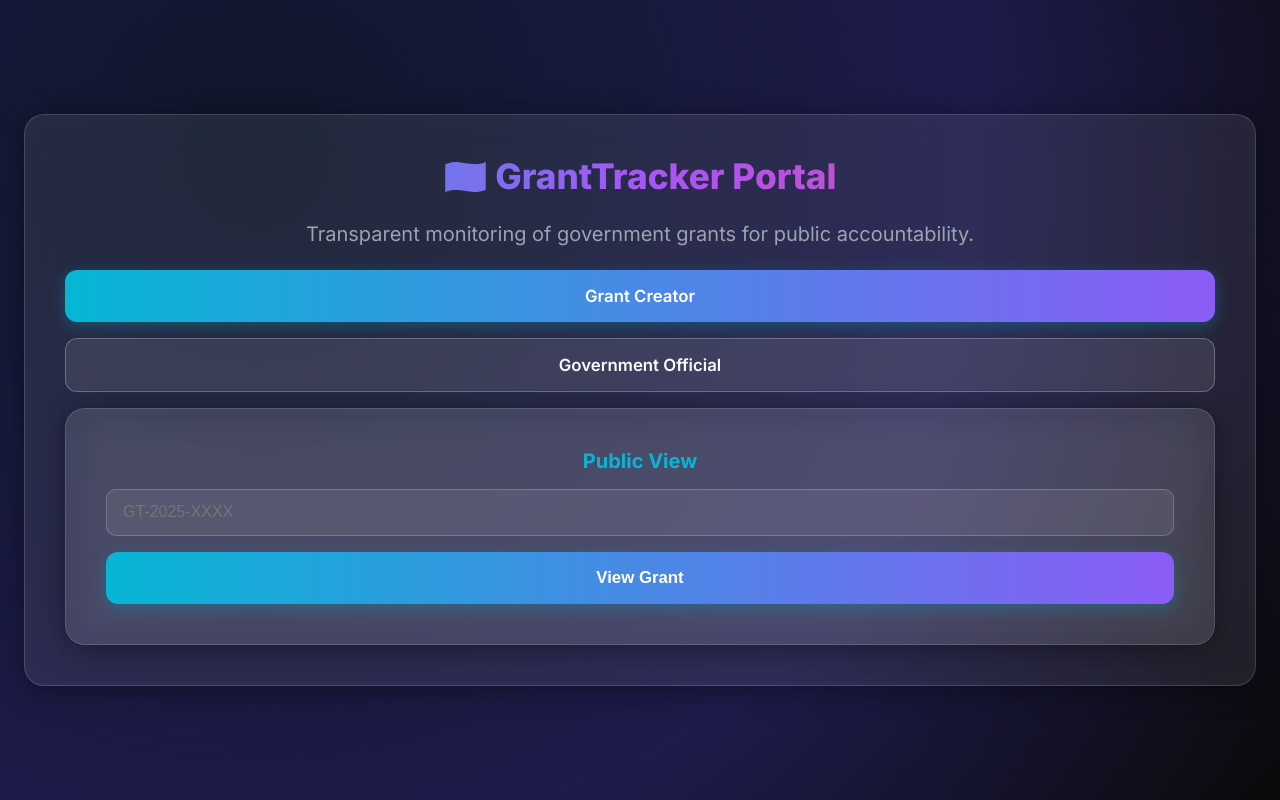
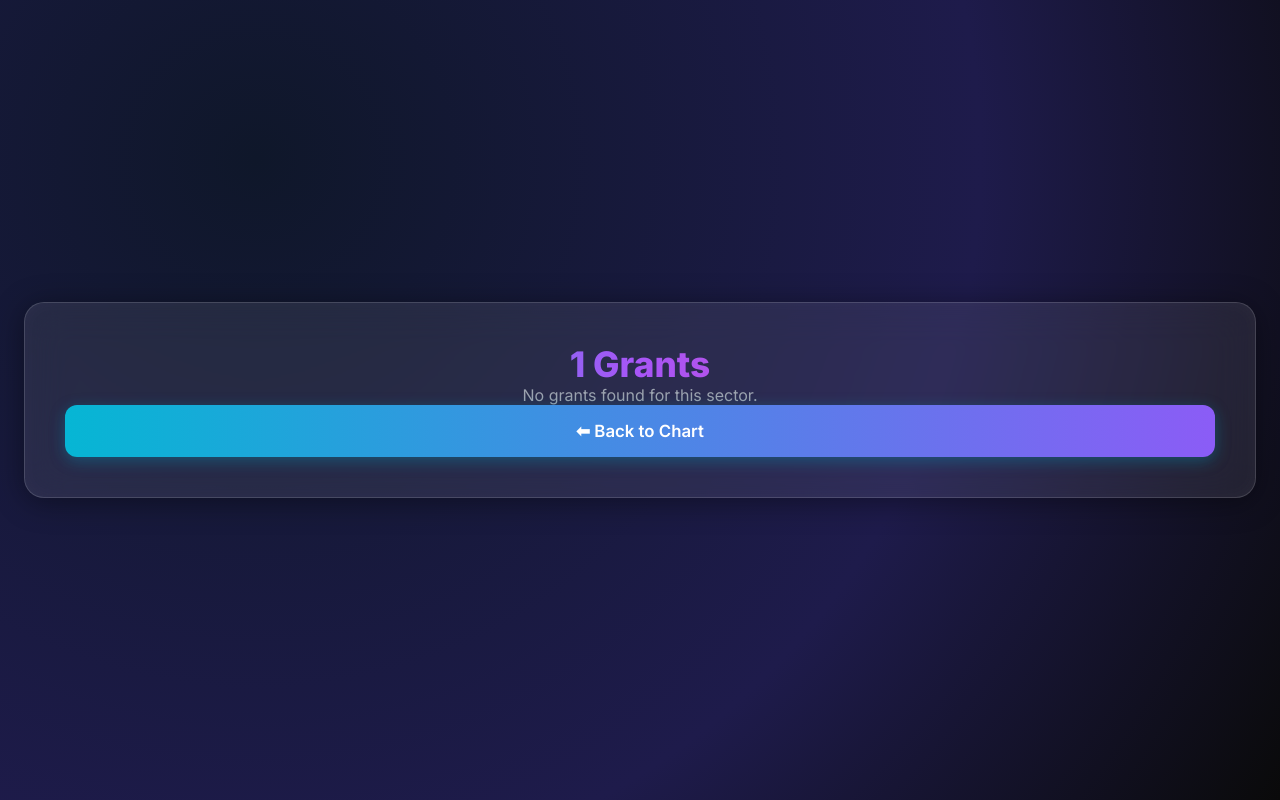
Before and after one commit to mamothai/grant-tracker-frontend, a React (Vite) app: page /sectors/1 in a window 1280 px wide. Before the commit this address led to /. Built offline with nearby package versions, Linux system fonts and the light colour scheme.

Commit message:
✨ Complete grant tracker with dynamic chart and details

```diff
--- a/package.json
+++ b/package.json
@@ -10,7 +10,9 @@
     "preview": "vite preview"
   },
   "dependencies": {
+    "chart.js": "^4.5.1",
     "react": "^19.1.1",
+    "react-chartjs-2": "^5.3.1",
     "react-dom": "^19.1.1",
     "react-router-dom": "^7.9.5"
   },
--- a/src/App.jsx
+++ b/src/App.jsx
@@ -1,7 +1,8 @@
 import { Link, Routes, Route, useParams, useNavigate, Navigate } from "react-router-dom";
 import { useState, useEffect } from "react";
+import GrantSectorChart from "./components/GrantSectorChart";
+import SectorDetails from "./pages/SectorDetails";
 
-// ROOT APP
 const App = () => {
   return (
     <div>
@@ -9,9 +10,8 @@ const App = () => {
         <Route path="/" element={<Home />} />
         <Route path="/creator-login" element={<CreatorLogin />} />
         <Route path="/creator-dashboard" element={<CreatorDashboard />} />
-        <Route path="/gov-login" element={<GovLogin />} />
-        <Route path="/gov-dashboard" element={<GovDashboard />} />
-        <Route path="/view/:id" element={<PublicView />} />
+        <Route path="/chart" element={<GrantSectorChart />} />
+        <Route path="/sectors/:sectorName" element={<SectorDetails />} />
         <Route path="*" element={<Navigate to="/" replace />} />
       </Routes>
     </div>
@@ -23,31 +23,11 @@ const Home = () => (
   <div className="flex-center">
     <div className="glass max-w-4xl w-full space-y-6 text-center">
       <h1 className="text-gradient text-4xl font-bold">🇮🇳 GrantTracker Portal</h1>
-      <p className="text-lg text-gray">
-        Transparent monitoring of government grants for public accountability.
-      </p>
+      <p className="text-lg text-gray">Transparent monitoring of government grants.</p>
 
       <div className="space-y-4">
         <Link to="/creator-login" className="btn-primary">Grant Creator</Link>
-        <Link to="/gov-login" className="btn-glass">Government Official</Link>
-
-        <div className="glass space-y-4">
-          <h3 className="text-cyan text-lg font-semibold">Public View</h3>
-          <input
-            placeholder="GT-2025-XXXX"
-            id="public-id"
-            className="w-full p-3 rounded border-none outline-none"
-          />
-          <button
-            className="btn-primary"
-            onClick={() => {
-              const id = document.getElementById("public-id").value || "GT-2025-1001";
-              window.location.href = `/view/${id}`;
-            }}
-          >
-            View Grant
-          </button>
-        </div>
+        <Link to="/chart" className="btn-glass">Public Dashboard</Link>
       </div>
     </div>
   </div>
@@ -71,7 +51,7 @@ const CreatorLogin = () => {
   return (
     <div className="flex-center">
       <div className="glass max-w-md w-full text-center">
-        <h2 className="text-2xl font-bold text-gradient mb-6">Creator Login</h2>
+        <h2 className="text-gradient text-2xl font-bold mb-6">Creator Login</h2>
         <input
           type="email"
           placeholder="Email"
@@ -126,7 +106,7 @@ const CreatorDashboard = () => {
     grants.push(grant);
     localStorage.setItem("grants", JSON.stringify(grants));
 
-    navigate(`/view/${id}`);
+    navigate(`/chart`);
   };
 
   return (
@@ -152,70 +132,7 @@ const CreatorDashboard = () => {
           onChange={(e) => setField(e.target.value)}
           className="w-full p-3 mb-6 rounded border-none outline-none"
         />
-        <button className="btn-primary" onClick={createGrant}>Generate Grant ID</button>
-      </div>
-    </div>
-  );
-};
-
-// 🏛️ GOV LOGIN (Placeholder)
-const GovLogin = () => (
-  <div className="flex-center">
-    <div className="glass max-w-md w-full text-center">
-      <h2 className="text-2xl font-bold text-gradient mb-6">Government Login</h2>
-      <p>Coming soon — only verified govt officers will be able to update grant progress.</p>
-    </div>
-  </div>
-);
-
-// 🗂️ GOV DASHBOARD (Placeholder)
-const GovDashboard = () => (
-  <div className="flex-center">
-    <div className="glass max-w-md w-full text-center">
-      <h2 className="text-2xl font-bold text-gradient mb-6">Gov Dashboard</h2>
-      <p>Under development...</p>
-    </div>
-  </div>
-);
-
-// 🌍 PUBLIC VIEW
-const PublicView = () => {
-  const { id } = useParams();
-  const [grant, setGrant] = useState(null);
-
-  useEffect(() => {
-    const grants = JSON.parse(localStorage.getItem("grants") || "[]");
-    const found = grants.find((g) => g.id === id);
-    setGrant(found || { error: true });
-  }, [id]);
-
-  if (!grant) return <div className="flex-center"><p>Loading...</p></div>;
-  if (grant.error) return <div className="flex-center"><p>Grant not found.</p></div>;
-
-  return (
-    <div className="flex-center">
-      <div className="glass max-w-3xl w-full space-y-6">
-        <h1 className="text-3xl font-bold text-gradient text-center">
-          Grant ID: {grant.id}
-        </h1>
-        <p className="text-lg text-center">💰 ₹{grant.amount?.toLocaleString()}</p>
-        <p className="text-center text-gray">Field: {grant.field}</p>
-        <p className="text-center text-gray">Created by: {grant.creator}</p>
-
-        <div className="glass">
-          <h2 className="text-xl font-semibold text-cyan mb-4">Updates</h2>
-          {grant.updates.length ? (
-            grant.updates.map((u, i) => (
-              <div key={i} className="space-y-2 border-t border-white/20 pt-3">
-                <p className="font-bold">{u.title}</p>
-                <p className="text-sm text-gray">{u.date}</p>
-                {u.image && <img src={u.image} alt="update" className="rounded mt-2 max-w-md" />}
-              </div>
-            ))
-          ) : (
-            <p className="text-gray">No updates yet.</p>
-          )}
-        </div>
+        <button className="btn-primary" onClick={createGrant}>Generate Grant</button>
       </div>
     </div>
   );
--- /dev/null
+++ b/src/components/GrantSectorChart.jsx
@@ -0,0 +1,67 @@
+import React, { useEffect, useState } from "react";
+import { Pie } from "react-chartjs-2";
+import { Chart as ChartJS, ArcElement, Tooltip, Legend } from "chart.js";
+import { useNavigate } from "react-router-dom";
+
+ChartJS.register(ArcElement, Tooltip, Legend);
+
+const GrantSectorChart = () => {
+  const navigate = useNavigate();
+  const [grants, setGrants] = useState([]);
+
+  useEffect(() => {
+    const stored = JSON.parse(localStorage.getItem("grants") || "[]");
+    setGrants(stored);
+  }, []);
+
+  if (!grants.length)
+    return (
+      <div className="flex-center">
+        <div className="glass max-w-md text-center">
+          <h2 className="text-gradient text-2xl font-bold mb-4">Grants by Sector</h2>
+          <p className="text-gray">No grants found yet. Create some in the Creator Dashboard!</p>
+        </div>
+      </div>
+    );
+
+  const sectors = [...new Set(grants.map((g) => g.field || "Unspecified"))];
+  const totals = sectors.map((s) =>
+    grants.filter((g) => g.field === s).reduce((sum, g) => sum + (g.amount || 0), 0)
+  );
+
+  const data = {
+    labels: sectors,
+    datasets: [
+      {
+        data: totals,
+        backgroundColor: ["#06b6d4", "#a855f7", "#ec4899", "#f59e0b", "#22c55e"],
+        borderWidth: 2,
+        hoverOffset: 10,
+      },
+    ],
+  };
+
+  const options = {
+    onClick: (evt, elements) => {
+      if (elements.length > 0) {
+        const sector = sectors[elements[0].index];
+        navigate(`/sectors/${encodeURIComponent(sector)}`);
+      }
+    },
+    plugins: {
+      legend: { labels: { color: "white", font: { size: 14 } } },
+    },
+  };
+
+  return (
+    <div className="flex-center">
+      <div className="glass max-w-lg w-full text-center">
+        <h2 className="text-gradient text-2xl font-bold mb-4">Grants by Sector</h2>
+        <Pie data={data} options={options} />
+        <p className="text-gray mt-4">Click on a sector to view details.</p>
+      </div>
+    </div>
+  );
+};
+
+export default GrantSectorChart;
--- /dev/null
+++ b/src/pages/SectorDetails.jsx
@@ -0,0 +1,46 @@
+import React, { useEffect, useState } from "react";
+import { useParams, Link } from "react-router-dom";
+
+const SectorDetails = () => {
+  const { sectorName } = useParams();
+  const [grants, setGrants] = useState([]);
+
+  useEffect(() => {
+    const stored = JSON.parse(localStorage.getItem("grants") || "[]");
+    setGrants(stored);
+  }, []);
+
+  const filtered = grants.filter((g) => g.field === sectorName);
+
+  return (
+    <div className="flex-center">
+      <div className="glass max-w-3xl w-full">
+        <h1 className="text-gradient text-3xl font-bold text-center mb-6">
+          {sectorName} Grants
+        </h1>
+
+        {filtered.length ? (
+          <div className="space-y-4">
+            {filtered.map((g) => (
+              <div key={g.id} className="glass p-4">
+                <h3 className="text-cyan text-xl font-bold mb-2">{g.title}</h3>
+                <p><strong>Grant ID:</strong> {g.id}</p>
+                <p><strong>Creator:</strong> {g.creator}</p>
+                <p><strong>Amount:</strong> ₹{g.amount.toLocaleString()}</p>
+                <p><strong>Field:</strong> {g.field}</p>
+              </div>
+            ))}
+          </div>
+        ) : (
+          <p className="text-gray text-center">No grants found for this sector.</p>
+        )}
+
+        <Link to="/chart" className="btn-primary mt-8 block text-center">
+          ⬅ Back to Chart
+        </Link>
+      </div>
+    </div>
+  );
+};
+
+export default SectorDetails;
```
Also changed, not shown: 1 other file (tests, documents, lock files or other folders).
